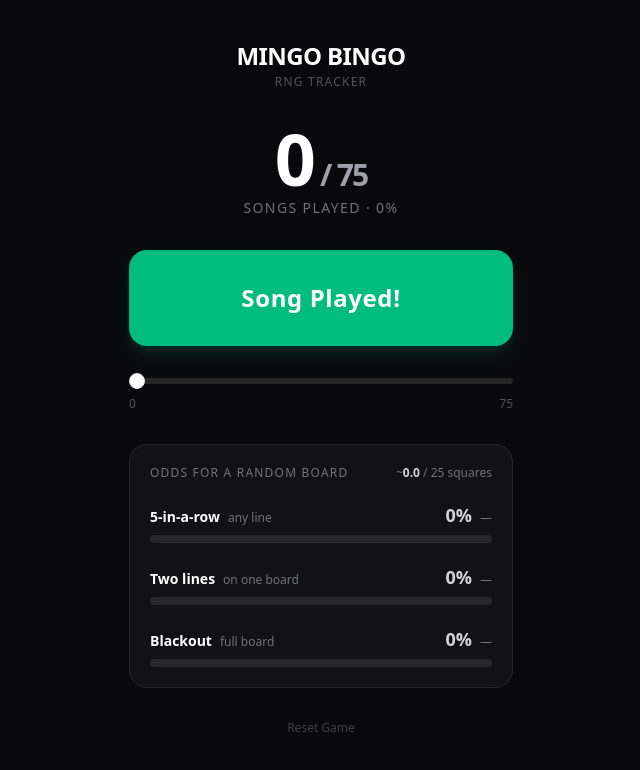
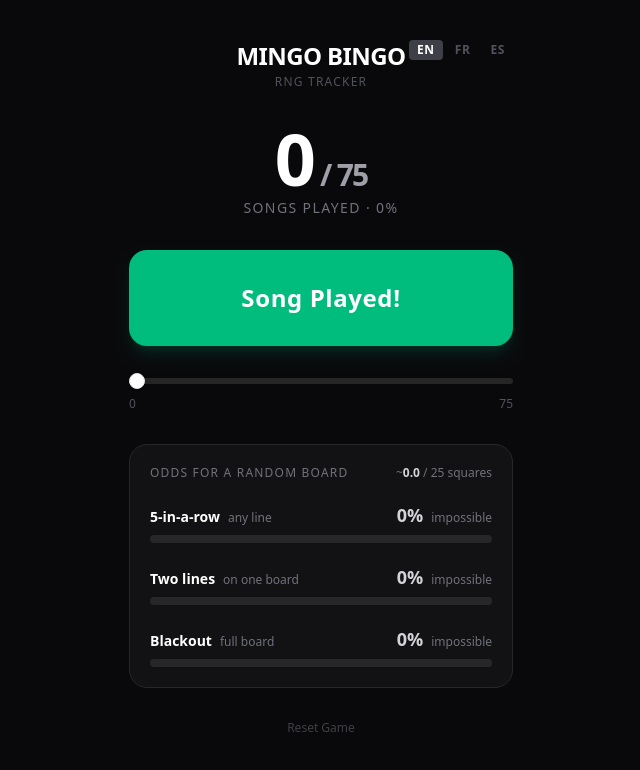
Before and after one commit to James-Hillmann/Mingo_Bingo, a Next.js app in the folder mingo-bingo/: page / in a window 1280 px wide. Shown: the top 770 px of the page, without its empty margins (319-959 px from the left). Built offline with nearby package versions, Linux system fonts and the light colour scheme.

Commit message:
added language support (AI)

```diff
--- a/mingo-bingo/app/layout.tsx
+++ b/mingo-bingo/app/layout.tsx
@@ -1,6 +1,7 @@
 import type { Metadata, Viewport } from "next";
 import { Geist, Geist_Mono } from "next/font/google";
 import "./globals.css";
+import { LanguageProvider } from "@/components/LanguageProvider";
 
 const geistSans = Geist({
   variable: "--font-geist-sans",
@@ -34,7 +35,7 @@ export default function RootLayout({
       <body
         className={`${geistSans.variable} ${geistMono.variable} antialiased bg-zinc-950`}
       >
-        {children}
+        <LanguageProvider>{children}</LanguageProvider>
       </body>
     </html>
   );
--- a/mingo-bingo/app/page.tsx
+++ b/mingo-bingo/app/page.tsx
@@ -6,6 +6,8 @@ import { loadCount, saveCount, resetCount } from "@/lib/storage";
 import { Counter } from "@/components/Counter";
 import { SongButton } from "@/components/SongButton";
 import { ProbabilityPanel } from "@/components/ProbabilityPanel";
+import { LanguageSwitcher } from "@/components/LanguageSwitcher";
+import { useTranslations } from "@/components/LanguageProvider";
 import {
   Dialog,
   DialogContent,
@@ -21,6 +23,7 @@ export default function Home() {
   const [count, setCount] = useState(0);
   const [showReset, setShowReset] = useState(false);
   const [mounted, setMounted] = useState(false);
+  const { t } = useTranslations();
 
   // Load persisted count after mount (avoids SSR mismatch)
   useEffect(() => {
@@ -55,12 +58,15 @@ export default function Home() {
     <main className="min-h-screen bg-zinc-950 flex flex-col items-center px-4 py-10">
       <div className="w-full max-w-sm flex flex-col gap-8">
         {/* Header */}
-        <div className="text-center">
+        <div className="text-center relative">
+          <div className="absolute right-0 top-0">
+            <LanguageSwitcher />
+          </div>
           <h1 className="text-2xl font-black tracking-tight text-white uppercase">
-            Mingo Bingo
+            {t.appTitle}
           </h1>
           <p className="text-xs text-zinc-600 mt-0.5 tracking-widest uppercase">
-            RNG Tracker
+            {t.rngTracker}
           </p>
         </div>
 
@@ -99,7 +105,7 @@ export default function Home() {
           onClick={() => setShowReset(true)}
           className="text-xs text-zinc-700 hover:text-zinc-500 transition-colors mx-auto"
         >
-          Reset Game
+          {t.resetGame}
         </button>
       </div>
 
@@ -107,9 +113,9 @@ export default function Home() {
       <Dialog open={showReset} onOpenChange={setShowReset}>
         <DialogContent className="bg-zinc-900 border-zinc-800 text-white max-w-xs mx-auto">
           <DialogHeader>
-            <DialogTitle>Reset the game?</DialogTitle>
+            <DialogTitle>{t.resetTitle}</DialogTitle>
             <DialogDescription className="text-zinc-400">
-              This will set the song count back to zero.
+              {t.resetDescription}
             </DialogDescription>
           </DialogHeader>
           <DialogFooter className="flex-row gap-2 justify-end">
@@ -118,13 +124,13 @@ export default function Home() {
               onClick={() => setShowReset(false)}
               className="text-zinc-400 hover:text-white"
             >
-              Cancel
+              {t.cancel}
             </Button>
             <Button
               onClick={handleReset}
               className="bg-red-600 hover:bg-red-500 text-white"
             >
-              Reset
+              {t.reset}
             </Button>
           </DialogFooter>
         </DialogContent>
--- /dev/null
+++ b/mingo-bingo/components/LanguageProvider.tsx
@@ -0,0 +1,42 @@
+"use client";
+
+import { createContext, useContext, useState, useEffect, ReactNode } from "react";
+import { Locale, Translations, translations } from "@/lib/i18n";
+
+interface LanguageContextValue {
+  locale: Locale;
+  t: Translations;
+  setLocale: (locale: Locale) => void;
+}
+
+const LanguageContext = createContext<LanguageContextValue>({
+  locale: "en",
+  t: translations.en,
+  setLocale: () => {},
+});
+
+export function LanguageProvider({ children }: { children: ReactNode }) {
+  const [locale, setLocaleState] = useState<Locale>("en");
+
+  useEffect(() => {
+    const stored = localStorage.getItem("locale") as Locale | null;
+    if (stored && stored in translations) {
+      setLocaleState(stored);
+    }
+  }, []);
+
+  function setLocale(next: Locale) {
+    setLocaleState(next);
+    localStorage.setItem("locale", next);
+  }
+
+  return (
+    <LanguageContext.Provider value={{ locale, t: translations[locale], setLocale }}>
+      {children}
+    </LanguageContext.Provider>
+  );
+}
+
+export function useTranslations() {
+  return useContext(LanguageContext);
+}
--- /dev/null
+++ b/mingo-bingo/components/LanguageSwitcher.tsx
@@ -0,0 +1,28 @@
+"use client";
+
+import { Locale, localeLabels } from "@/lib/i18n";
+import { useTranslations } from "@/components/LanguageProvider";
+
+const LOCALES: Locale[] = ["en", "fr", "es"];
+
+export function LanguageSwitcher() {
+  const { locale, setLocale } = useTranslations();
+
+  return (
+    <div className="flex gap-1">
+      {LOCALES.map((l) => (
+        <button
+          key={l}
+          onClick={() => setLocale(l)}
+          className={`px-2 py-0.5 rounded text-xs font-semibold tracking-wider uppercase transition-colors ${
+            locale === l
+              ? "bg-zinc-700 text-white"
+              : "text-zinc-600 hover:text-zinc-400"
+          }`}
+        >
+          {localeLabels[l]}
+        </button>
+      ))}
+    </div>
+  );
+}
--- a/mingo-bingo/components/ProbabilityPanel.tsx
+++ b/mingo-bingo/components/ProbabilityPanel.tsx
@@ -1,3 +1,7 @@
+"use client";
+
+import { useTranslations } from "@/components/LanguageProvider";
+
 interface ProbabilityPanelProps {
   line: number;
   twoLine: number;
@@ -12,20 +16,21 @@ interface RowProps {
   barColor: string;
   minSongs: number;
   count: number;
+  impossibleLabel: string;
+  oneInLabel: string;
 }
 
-function oneIn(value: number, count: number, minSongs: number): string {
-  if (count < minSongs) return "impossible";
+function oneIn(value: number, count: number, minSongs: number): string | null {
+  if (count < minSongs) return null;
   if (value <= 0) return "> 100,000";
   if (value >= 1) return "1";
   const x = 1 / value;
   return x >= 10 ? Math.round(x).toLocaleString() : x.toFixed(1);
 }
 
-function ProbRow({ label, sublabel, value, barColor, minSongs, count }: RowProps) {
+function ProbRow({ label, sublabel, value, barColor, minSongs, count, impossibleLabel, oneInLabel }: RowProps) {
   const pct = Math.round(value * 100);
-  const oneInStr = oneIn(value, count, minSongs);
-  const showOneIn = oneInStr !== "impossible";
+  const oneInVal = oneIn(value, count, minSongs);
 
   return (
     <div className="space-y-1.5">
@@ -47,7 +52,7 @@ function ProbRow({ label, sublabel, value, barColor, minSongs, count }: RowProps
             {pct}%
           </span>
           <span className="ml-2 text-xs text-zinc-500 tabular-nums">
-            {showOneIn ? `1 in ${oneInStr}` : "—"}
+            {oneInVal !== null ? `${oneInLabel} ${oneInVal}` : impossibleLabel}
           </span>
         </div>
       </div>
@@ -63,42 +68,49 @@ function ProbRow({ label, sublabel, value, barColor, minSongs, count }: RowProps
 }
 
 export function ProbabilityPanel({ line, twoLine, blackout, count }: ProbabilityPanelProps) {
+  const { t } = useTranslations();
   const avgMarked = (count * 25 / 75).toFixed(1);
 
   return (
     <div className="rounded-2xl border border-zinc-800 bg-zinc-900/60 p-5 space-y-5">
       <div className="flex items-baseline justify-between">
         <p className="text-xs font-medium text-zinc-500 uppercase tracking-widest">
-          Odds for a random board
+          {t.oddsForRandomBoard}
         </p>
         <p className="text-xs text-zinc-500 tabular-nums">
           ~<span className="text-zinc-300 font-semibold">{avgMarked}</span>
-          <span> / 25 squares</span>
+          <span> {t.squares}</span>
         </p>
       </div>
       <ProbRow
-        label="5-in-a-row"
-        sublabel="any line"
+        label={t.fiveInARow}
+        sublabel={t.anyLine}
         value={line}
         barColor="#10b981"
         minSongs={5}
         count={count}
+        impossibleLabel={t.impossible}
+        oneInLabel={t.oneIn}
       />
       <ProbRow
-        label="Two lines"
-        sublabel="on one board"
+        label={t.twoLines}
+        sublabel={t.onOneBoard}
         value={twoLine}
         barColor="#f59e0b"
         minSongs={10}
         count={count}
+        impossibleLabel={t.impossible}
+        oneInLabel={t.oneIn}
       />
       <ProbRow
-        label="Blackout"
-        sublabel="full board"
+        label={t.blackout}
+        sublabel={t.fullBoard}
         value={blackout}
         barColor="#8b5cf6"
         minSongs={25}
         count={count}
+        impossibleLabel={t.impossible}
+        oneInLabel={t.oneIn}
       />
     </div>
   );
--- a/mingo-bingo/components/SongButton.tsx
+++ b/mingo-bingo/components/SongButton.tsx
@@ -1,4 +1,6 @@
 "use client";
+
+import { useTranslations } from "@/components/LanguageProvider";
 
 interface SongButtonProps {
   onClick: () => void;
@@ -6,6 +8,8 @@ interface SongButtonProps {
 }
 
 export function SongButton({ onClick, disabled }: SongButtonProps) {
+  const { t } = useTranslations();
+
   return (
     <button
       onClick={onClick}
@@ -21,7 +25,7 @@ export function SongButton({ onClick, disabled }: SongButtonProps) {
       `}
       style={{ minHeight: "96px" }}
     >
-      {disabled ? "All Songs Called" : "Song Played!"}
+      {disabled ? t.allSongsCalled : t.songPlayed}
     </button>
   );
 }
--- /dev/null
+++ b/mingo-bingo/lib/i18n.ts
@@ -0,0 +1,104 @@
+export type Locale = "en" | "fr" | "es";
+
+export interface Translations {
+  // Header
+  appTitle: string;
+  rngTracker: string;
+  // Counter
+  songsPlayed: string;
+  // Song button
+  songPlayed: string;
+  allSongsCalled: string;
+  // Reset
+  resetGame: string;
+  resetTitle: string;
+  resetDescription: string;
+  cancel: string;
+  reset: string;
+  // Probability panel
+  oddsForRandomBoard: string;
+  squares: string;
+  fiveInARow: string;
+  anyLine: string;
+  twoLines: string;
+  onOneBoard: string;
+  blackout: string;
+  fullBoard: string;
+  impossible: string;
+  oneIn: string;
+}
+
+export const translations: Record<Locale, Translations> = {
+  en: {
+    appTitle: "Mingo Bingo",
+    rngTracker: "RNG Tracker",
+    songsPlayed: "songs played",
+    songPlayed: "Song Played!",
+    allSongsCalled: "All Songs Called",
+    resetGame: "Reset Game",
+    resetTitle: "Reset the game?",
+    resetDescription: "This will set the song count back to zero.",
+    cancel: "Cancel",
+    reset: "Reset",
+    oddsForRandomBoard: "Odds for a random board",
+    squares: "/ 25 squares",
+    fiveInARow: "5-in-a-row",
+    anyLine: "any line",
+    twoLines: "Two lines",
+    onOneBoard: "on one board",
+    blackout: "Blackout",
+    fullBoard: "full board",
+    impossible: "impossible",
+    oneIn: "1 in",
+  },
+  fr: {
+    appTitle: "Mingo Bingo",
+    rngTracker: "Suivi RNG",
+    songsPlayed: "chansons jouées",
+    songPlayed: "Chanson Jouée !",
+    allSongsCalled: "Toutes Jouées",
+    resetGame: "Réinitialiser",
+    resetTitle: "Réinitialiser ?",
+    resetDescription: "Cela remettra le compteur de chansons à zéro.",
+    cancel: "Annuler",
+    reset: "Réinitialiser",
+    oddsForRandomBoard: "Probabilités pour une grille aléatoire",
+    squares: "/ 25 cases",
+    fiveInARow: "5 d'affilée",
+    anyLine: "toute ligne",
+    twoLines: "Deux lignes",
+    onOneBoard: "sur une grille",
+    blackout: "Noircissement",
+    fullBoard: "grille entière",
+    impossible: "impossible",
+    oneIn: "1 sur",
+  },
+  es: {
+    appTitle: "Mingo Bingo",
+    rngTracker: "Rastreador RNG",
+    songsPlayed: "canciones tocadas",
+    songPlayed: "¡Canción Tocada!",
+    allSongsCalled: "Todo Cantado",
+    resetGame: "Reiniciar",
+    resetTitle: "¿Reiniciar el juego?",
+    resetDescription: "Esto pondrá el contador de canciones a cero.",
+    cancel: "Cancelar",
+    reset: "Reiniciar",
+    oddsForRandomBoard: "Probabilidades para un cartón aleatorio",
+    squares: "/ 25 casillas",
+    fiveInARow: "5 en línea",
+    anyLine: "cualquier línea",
+    twoLines: "Dos líneas",
+    onOneBoard: "en un cartón",
+    blackout: "Cartón lleno",
+    fullBoard: "tablero completo",
+    impossible: "imposible",
+    oneIn: "1 en",
+  },
+};
+
+export const localeLabels: Record<Locale, string> = {
+  en: "EN",
+  fr: "FR",
+  es: "ES",
+};
```
Also changed, not shown: mingo-bingo/components/Counter.tsx (+6 -1 lines).
